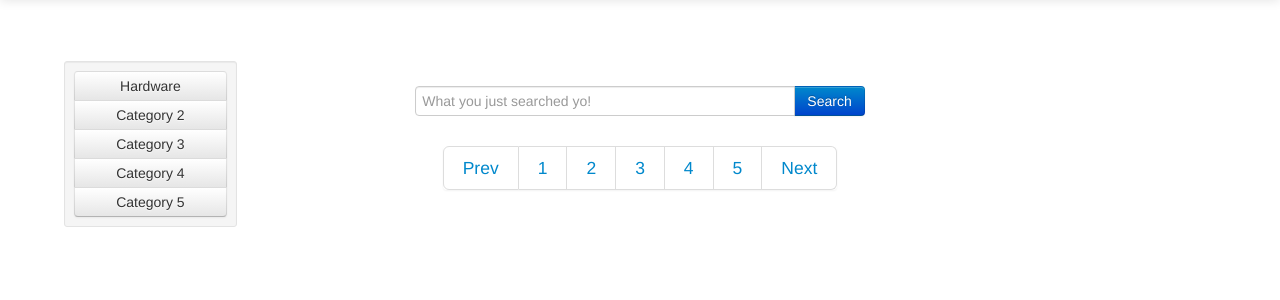
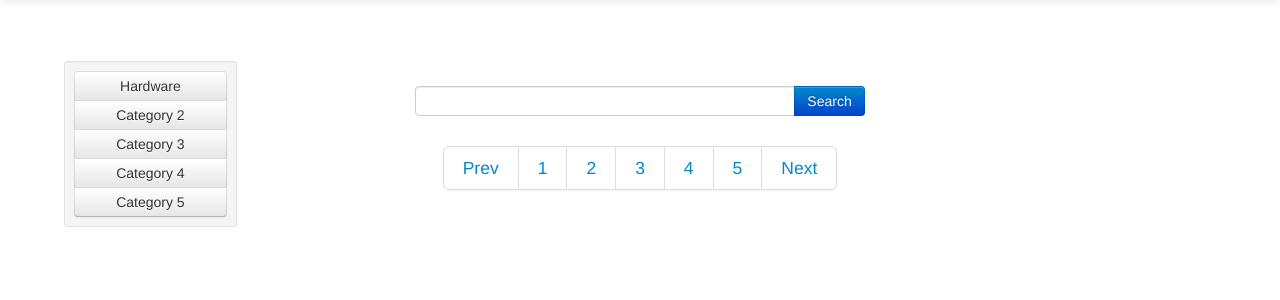
Before and after one commit to rafiss/transparent, a Django app: template frontend/transparent.com/transparent/templates/search.html in a window 1280 px wide. Shown: the part 41-341 px from the top of the page. Run offline with Django 3.2, Linux system fonts and the light colour scheme; the template is opened without the code that fills it, so the values that code supplies are empty; some libraries are stand-ins or nearby versions.

Commit message:
make search work from all pages, show query placeholder

```diff
--- a/frontend/transparent.com/finder/views.py
+++ b/frontend/transparent.com/finder/views.py
@@ -65,7 +65,7 @@ def search(request):
         products = []
         for i in range(0, len(results), 3):
             products.append(results[i:i+3])
-        return render(request, "search.html", {'products': products})
+        return render(request, "search.html", {'products': products, 'query': query})
     else:
         return HttpResponseRedirect('/')
 
--- a/frontend/transparent.com/transparent/templates/index.html
+++ b/frontend/transparent.com/transparent/templates/index.html
@@ -13,7 +13,7 @@
 
         <!-- Search bar form -->
         <div class="input-append">
-        <form action="search/">
+        <form action="/search/">
             <input class="span5" id="appendedInputButton" placeholder="Type your query (e.g. GTX 670, Intel 3770K, ...)" type="text" name="q">
             <input type="hidden" type="text" name="p" value="1">
             <input class="btn btn-primary" type="submit" value="Search">
--- a/frontend/transparent.com/transparent/templates/search.html
+++ b/frontend/transparent.com/transparent/templates/search.html
@@ -7,10 +7,12 @@
   <div class="btn-group btn-group-vertical">
             <!-- INCLUDE LOGO SOURCE HERE instead of "..." --            <!-- Search bar form -->
         <div class="input-append">
-        <!-- We want to replace the placeholder string with the string that was just searched. -->
-            <input class="span5" id="appendedInputButton" type="text" placeholder="What you just searched yo!">
-            <button class="btn btn-primary" type="button">Search</button>
-         </div>
+        <form action="/search/">
+            <input class="span5" id="appendedInputButton" placeholder="{{ query }}" type="text" name="q">
+            <input type="hidden" type="text" name="p" value="1">
+            <input class="btn btn-primary" type="submit" value="Search">
+        </form>
+        </div>
     </div>
 
 <!-- Display results of search -->
```
Also changed, not shown: frontend/transparent.com/transparent/templates/product.html (+5 -2 lines).
